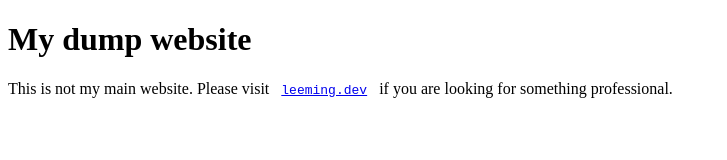
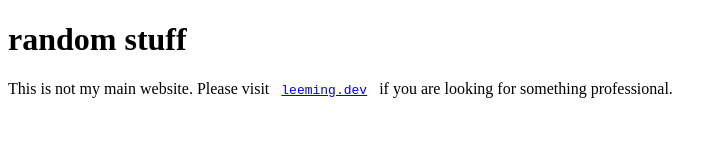
Before and after one commit to moddedTechnic/indie.leeming.dev, an Astro site: page / in a window 1280 px wide. Shown: the whole page, without its empty margins (0-727 px from the left). Built offline with nearby package versions, Linux system fonts and the light colour scheme; Astro itself is replaced by a stand-in of ours.

Commit message:
fix: Set site title

```diff
--- a/src/pages/index.astro
+++ b/src/pages/index.astro
@@ -8,10 +8,10 @@
 		<link rel="icon" href="/favicon.ico" />
 		<meta name="viewport" content="width=device-width" />
 		<meta name="generator" content={Astro.generator} />
-		<title>Astro</title>
+		<title>randome stuff</title>
 	</head>
 	<body>
-		<h1>My dump website</h1>
+		<h1>random stuff</h1>
 		<p>
 			This is not my main website. Please visit
 			&nbsp;
```
